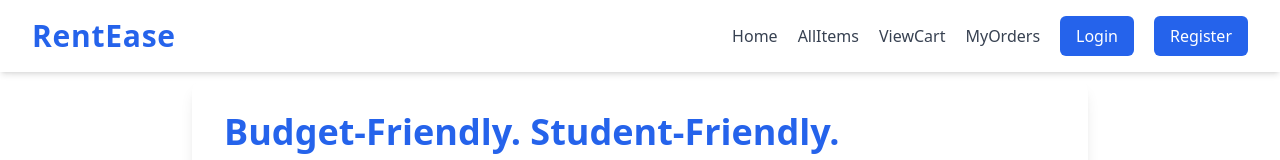
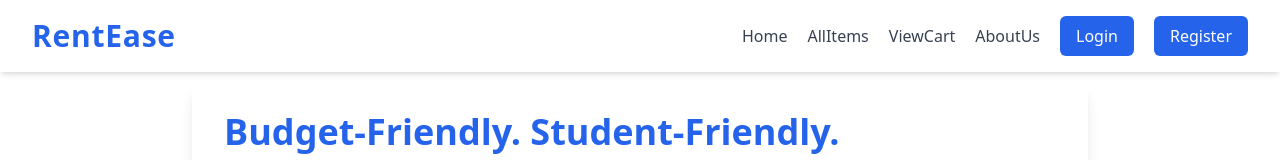
Before and after one commit to Adarsh2301k/mern_rentease, a React (Vite) app in the folder rentease/: page / in a window 1280 px wide. Shown: the top 160 px of the page. Built offline with nearby package versions, Linux system fonts and the light colour scheme.

Commit message:
fixed navbar menu

```diff
--- a/rentease/src/components/Navbar.jsx
+++ b/rentease/src/components/Navbar.jsx
@@ -45,16 +45,17 @@
             className="text-gray-700 hover:text-blue-600 font-medium"
           >
             ViewCart
-          </Link><Link
-            to="/orders/myorders"
-            className="text-gray-700 hover:text-blue-600 font-medium"
-          >
-            MyOrders
           </Link>
 
           {/* Profile Dropdown */}
           {isLoggedIn ? (
             <div className="relative group">
+              <Link
+                to="/orders/myorders"
+                className="text-gray-700 hover:text-blue-600 font-medium"
+              >
+                MyOrders
+              </Link>
               <button className="flex items-center text-gray-700 hover:text-blue-600 font-medium">
                 <FaUserCircle className="mr-2 text-xl" />
                 Profile
@@ -88,6 +89,14 @@
             </div>
           ) : (
             <>
+            <Link
+            to="/about"
+            className="text-gray-700 hover:text-blue-600 font-medium"
+          >
+            AboutUs
+          </Link>
+
+
               <Link
                 to="/login"
                 className="bg-blue-600 text-white px-4 py-2 rounded-md hover:bg-blue-700 transition"
```
